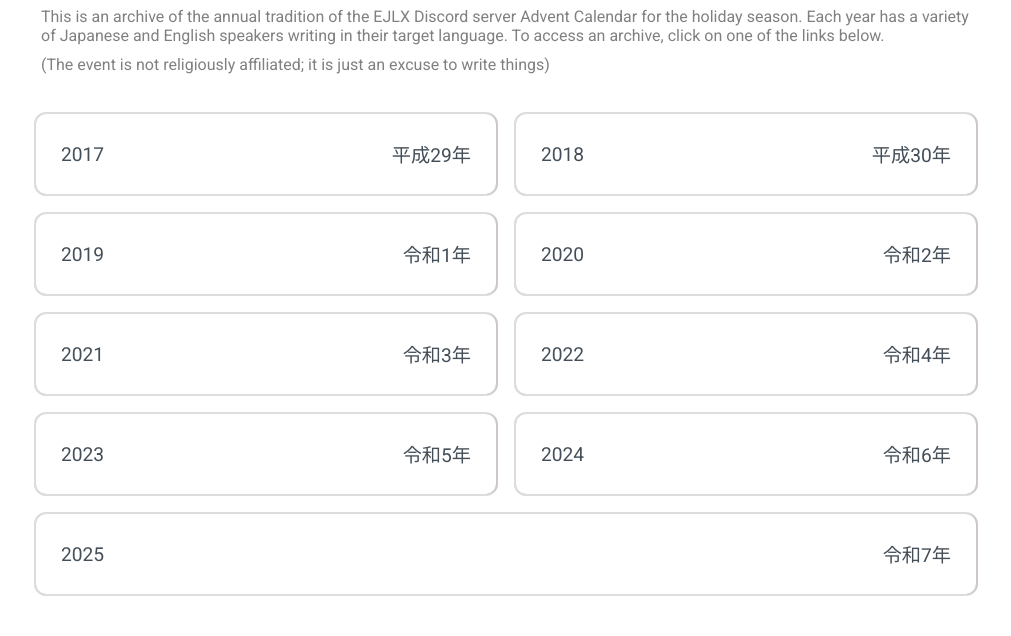
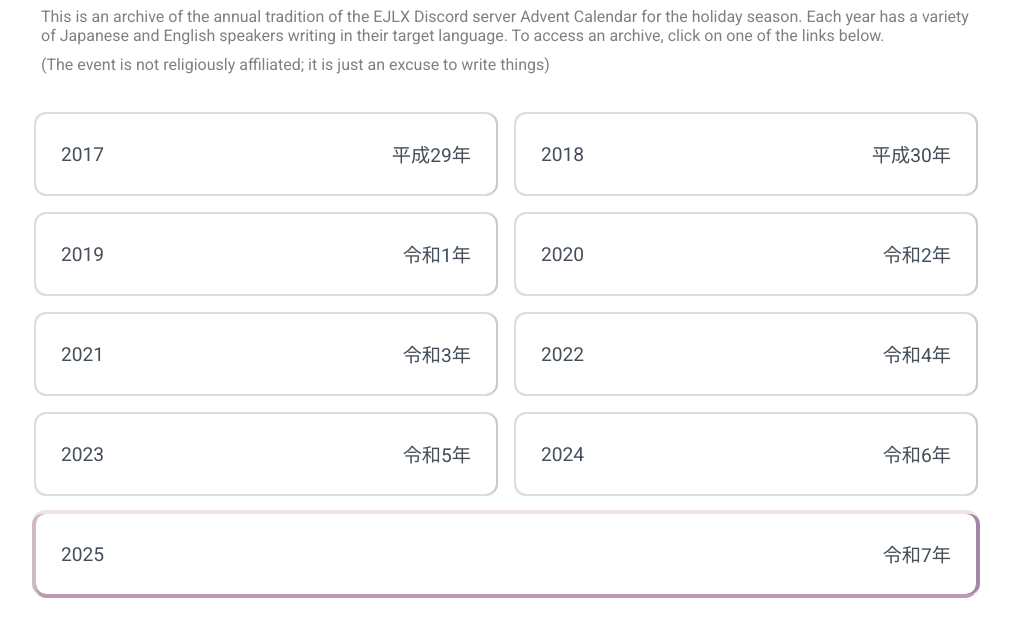
Before and after one commit to EJLX-discord/Advent-Calendar-Hub, a plain HTML site: page index.html in a window 1280 px wide. In both pictures the pointer is over the link 640 px from the left and 704 px from the top of the page. Shown: the part 150-786 px from the top of the page, without its empty margins (134-1145 px from the left). Drawn offline with Linux system fonts and the light colour scheme.

Commit message:
Add 2025 button style

```diff
--- a/style.css
+++ b/style.css
@@ -144,6 +144,14 @@ li {
   5px 5px 0px 5px rgba(0,0,0,0);
 }
 
+.button-9:hover {
+  box-shadow: 4px 0px 0px 0px #A288A6,
+  0px 4px 0px 0px #BB9BB0,
+  -4px 0px 0px 0px #CCBCBC,
+  0px 0px 0px 4px #F1E3E4,
+  5px 5px 0px 5px rgba(0,0,0,0);
+}
+
 .year-button:hover {
 
 }
```
